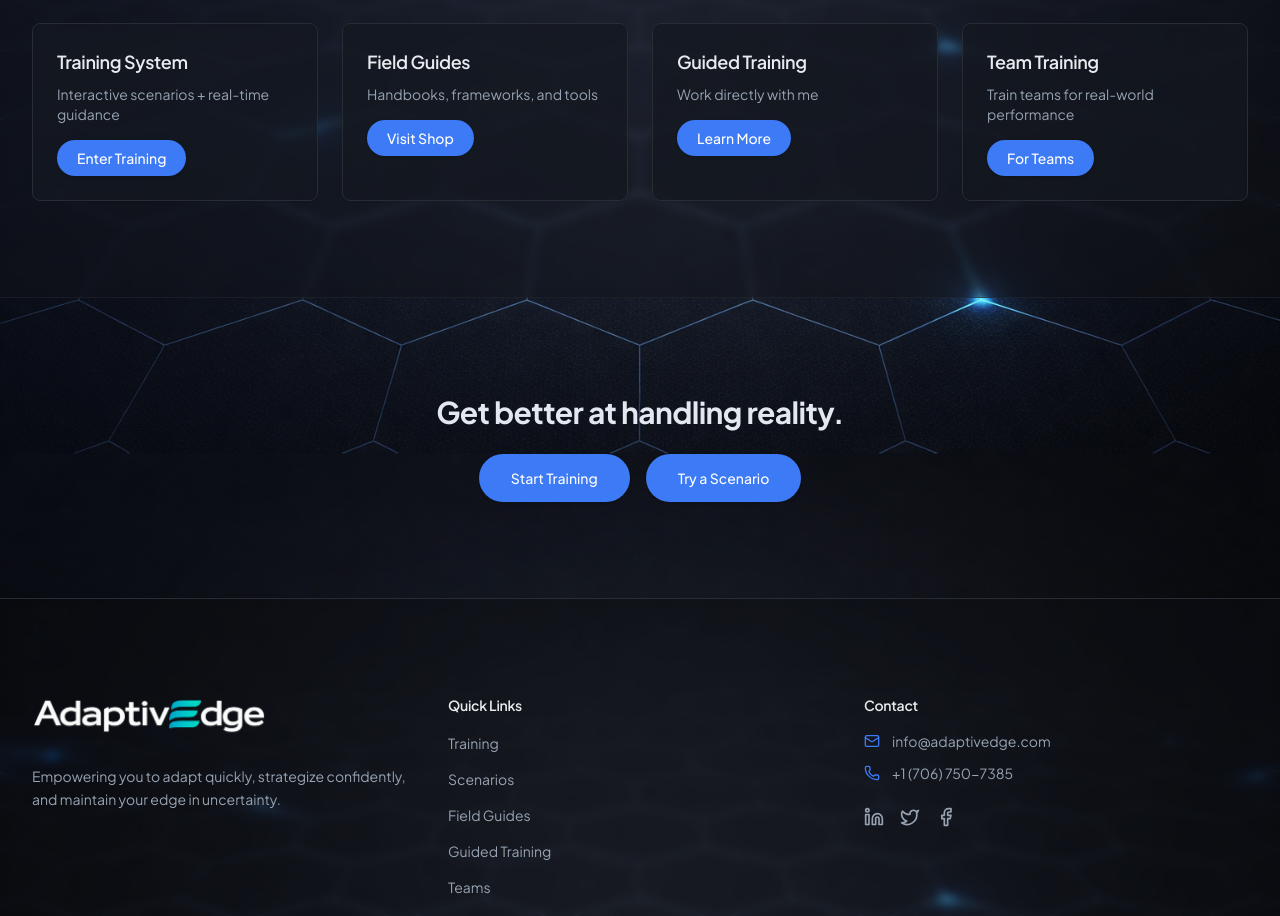
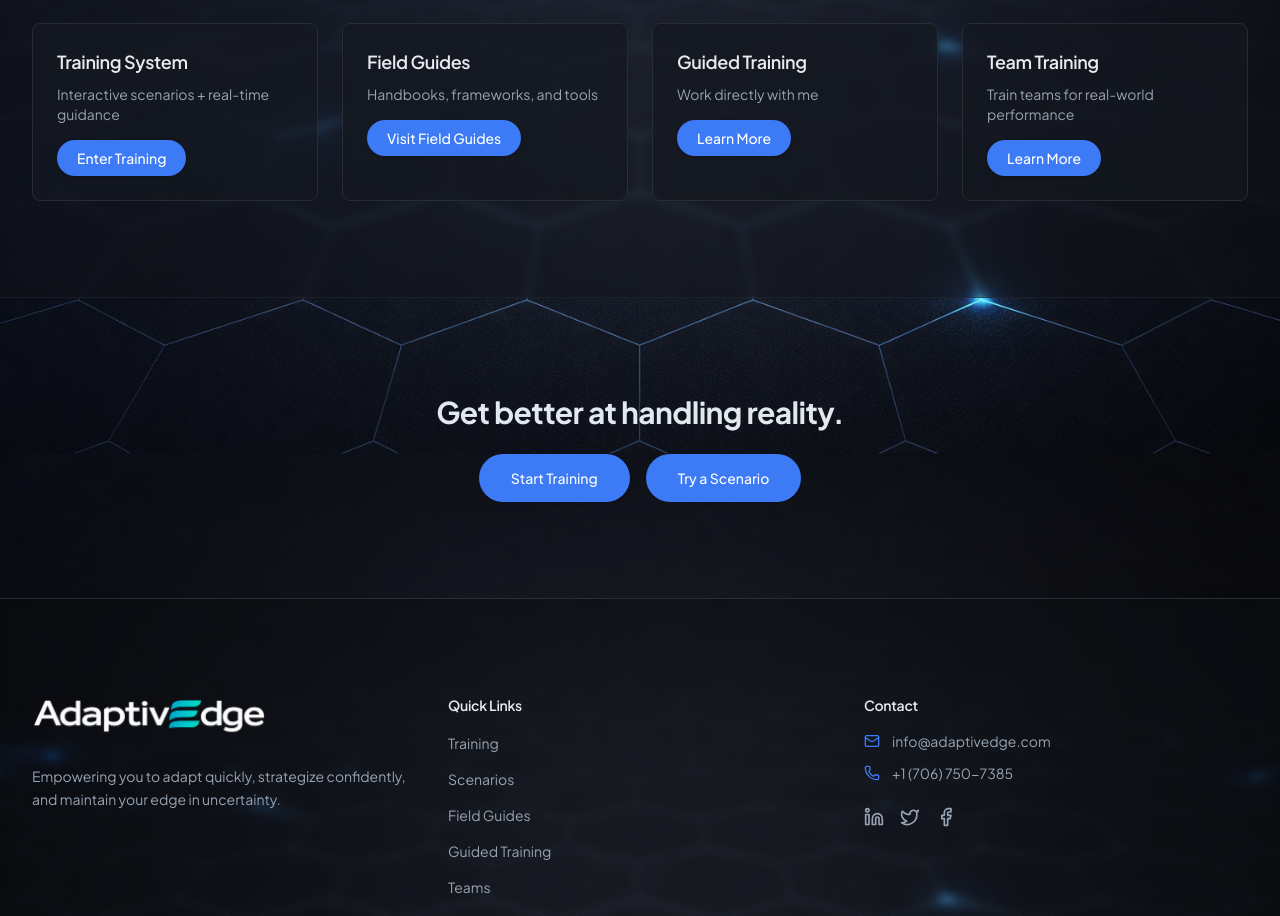
Before and after one commit to erikscomputers/adaptiveEDGE-site, a React (Vite) app: page / in a window 1280 px wide. Shown: the part 2960-3876 px from the top of the page. Built offline with nearby package versions, Linux system fonts and the light colour scheme; the HTML template or start-up script is replaced by a standard one.

Commit message:
update to buttons

```diff
--- a/src/pages/HomePage.jsx
+++ b/src/pages/HomePage.jsx
@@ -208,9 +208,9 @@ const HomePage = () => {
             <div className="grid md:grid-cols-4 gap-6">
               {[
                 { title: 'Training System', desc: 'Interactive scenarios + real-time guidance', link: '/training', cta: 'Enter Training' },
-                { title: 'Field Guides', desc: 'Handbooks, frameworks, and tools', link: '/shop', cta: 'Visit Shop' },
-                { title: 'Guided Training', desc: 'Work directly with me', link: '/guided-training', cta: 'Learn More' },
-                { title: 'Team Training', desc: 'Train teams for real-world performance', link: '/teams', cta: 'For Teams' }
+                { title: 'Field Guides', desc: 'Handbooks, frameworks, and tools', link: '/field-guides', cta: 'Visit Field Guides' },
+                { title: 'Guided Training', desc: 'Work directly with me ', link: '/guided-training', cta: 'Learn More' },
+                { title: 'Team Training', desc: 'Train teams for real-world performance', link: '/teams', cta: 'Learn More' }
               ].map((item, i) => (
                 <motion.div
                   key={i}
```
